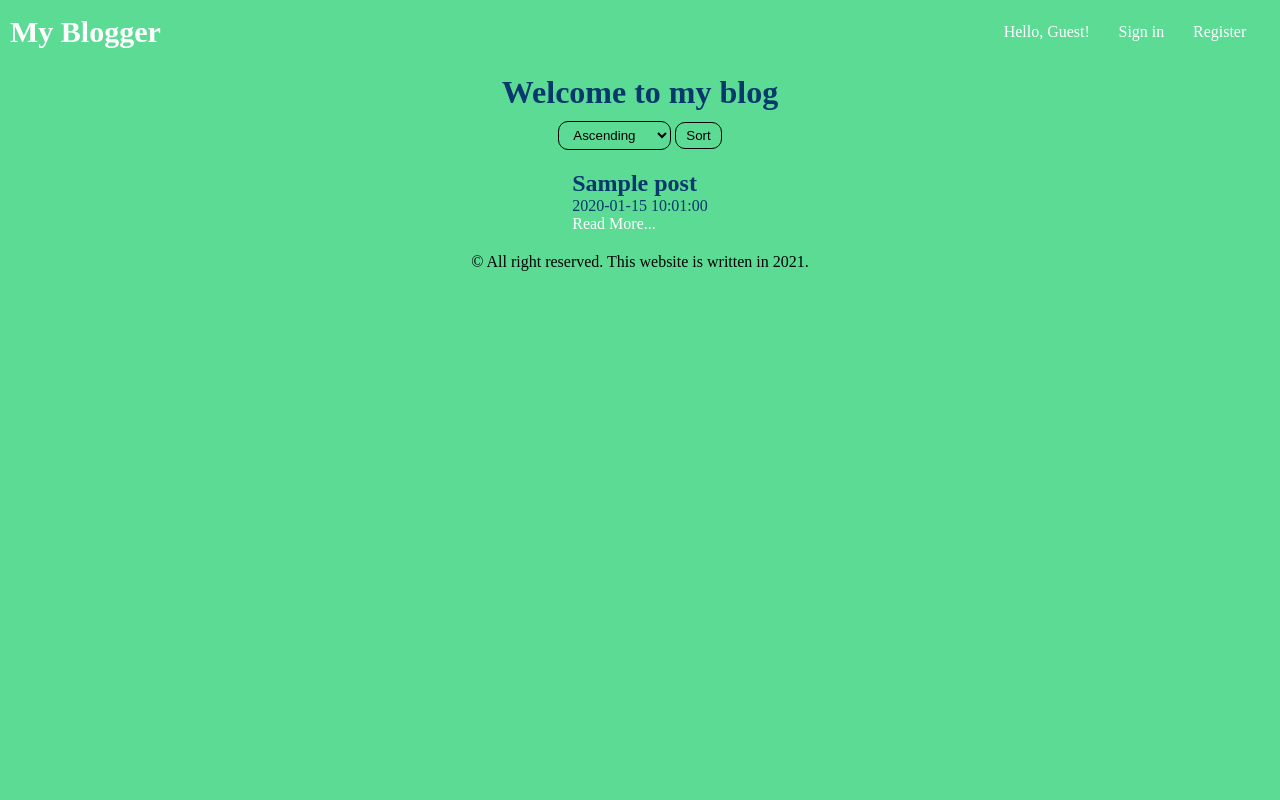
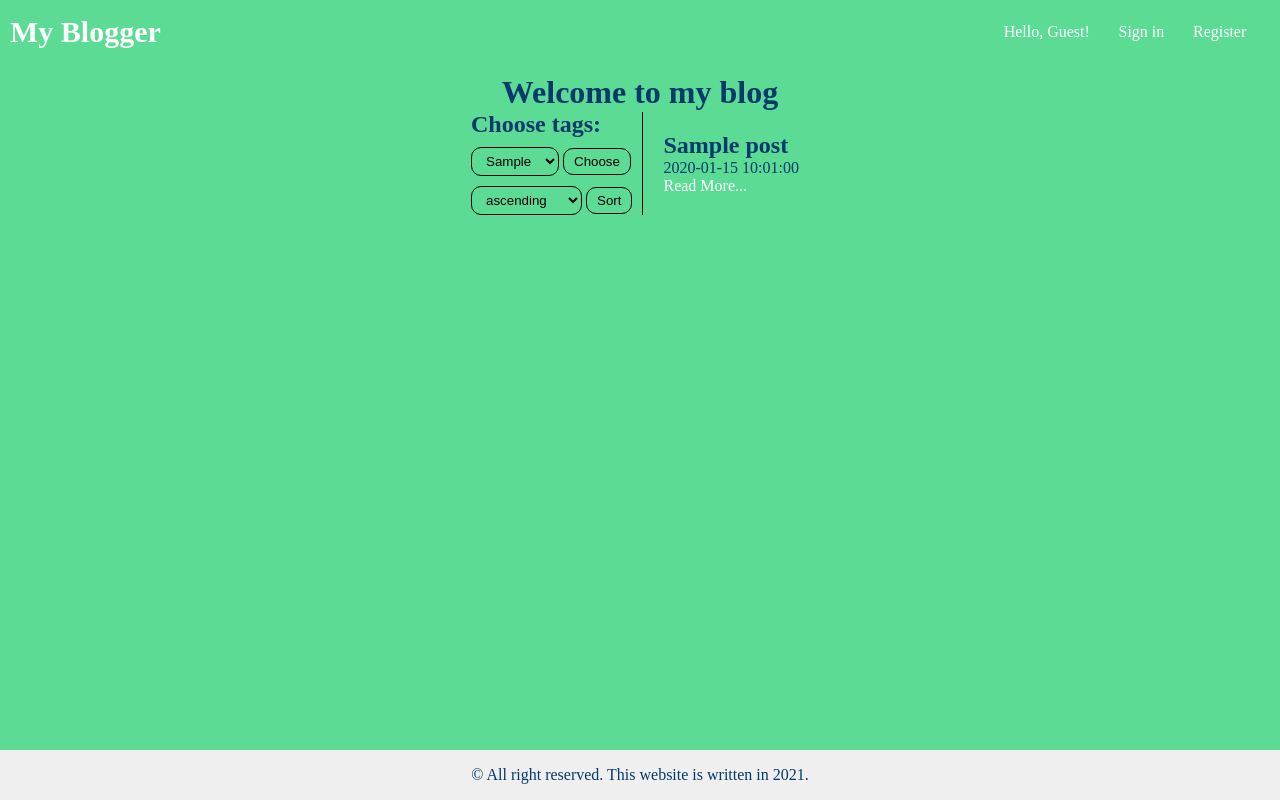
Before and after one commit to lamkimphu258/blogger-flask-app, a Flask app: page / in a window 1280 px wide. Run offline with Flask 2, Linux system fonts and the light colour scheme; tables that the repository leaves empty hold one stand-in row (values such as "Sample post").

Commit message:
ADD: sidebar

```diff
--- a/app/routes.py
+++ b/app/routes.py
@@ -9,13 +9,26 @@
 @app.route('/')
 @app.route('/index', methods=['GET', 'POST'])
 def index():
+    tags = []
+    posts = Post.query.order_by(Post.timestamp.asc())
+
+    for post in posts:
+        if post.tags not in tags:
+            tags.append(post.tags)
+
     sort_by = request.form.get('sort_by')
+    items_tag = request.form.get('tags')
 
-    posts = Post.query.order_by(Post.timestamp.asc()).all()
     if sort_by == 'descending':
-        posts = Post.query.order_by(Post.timestamp.desc()).all()
+        posts = Post.query.order_by(Post.timestamp.desc())
+    if items_tag:
+        posts = Post.query.filter_by(tags=items_tag)
+    posts = posts.all()
 
-    return render_template('index.html', title='Home Page', posts=posts)
+    app.logger.info(len(posts))
+    app.logger.info(items_tag)
+
+    return render_template('index.html', title='Home Page', posts=posts, tags=tags)
 
 
 @app.route('/posts/<int:post_id>', methods=['GET', 'POST'])
--- a/app/static/styles/base.css
+++ b/app/static/styles/base.css
@@ -80,3 +80,13 @@
     align-items: center;
     justify-content: space-evenly;
 }
+
+footer {
+    position: absolute;
+    right: 0;
+    bottom: 0;
+    left: 0;
+    padding: 1rem;
+    background-color: #efefef;
+    text-align: center;
+}
--- a/app/static/styles/index.css
+++ b/app/static/styles/index.css
@@ -5,6 +5,8 @@
     align-items: center;
     max-width: 1000px;
     margin: 0 auto;
+    border-left: 1px solid black;
+    margin-left: 10px;
 }
 
 .post {
@@ -18,3 +20,17 @@
 .filter {
     margin-top: 10px;
 }
+
+.sidebar {
+    display: flex;
+    flex-direction: column;
+    justify-content: center;
+    align-items: start;
+    margin-left: 10px;
+}
+
+.container-sidebar-content {
+    display: flex;
+    align-items: center;
+    justify-content: space-between;
+}
--- a/app/templates/base.html
+++ b/app/templates/base.html
@@ -30,14 +30,21 @@
     {% block page_title %}
     {% endblock %}
 
-    <div class="content">
-        {% block content %}
-        {% endblock %}
+    <div class="container-sidebar-content">
+        <div class="sidebar">
+            {% block sidebar %}
+            {% endblock %}
+        </div>
+
+        <div class="content">
+            {% block content %}
+            {% endblock %}
+        </div>
     </div>
 
     {% block footer %}
         <footer>
-            &copy All right reserved. This website is written in 2021.
+            <p style="background-color: initial;">&copy All right reserved. This website is written in 2021.</p>
         </footer>
     {% endblock %}
 </div>
--- a/app/templates/index.html
+++ b/app/templates/index.html
@@ -5,7 +5,29 @@
 {% endblock %}
 
 {% block page_title %}
-<h1>Welcome to my blog</h1>
+    <h1>Welcome to my blog</h1>
+{% endblock %}
+
+{% block sidebar %}
+    <form action="{{ url_for('index') }}" method="post">
+        <h2>Choose tags:</h2>
+        <select name="tags" id="tags">
+            {% for tag in tags %}
+                <option value="{{ tag }}">{{ tag }}</option>
+            {% endfor %}
+        </select>
+        <button type="submit" style="margin-top: 10px;">Choose</button>
+    </form>
+
+    <div class="filter">
+        <form action="{{ url_for('index') }}" method="post">
+            <select name="sort_by" id="sort_by">
+                <option value="ascending">ascending</option>
+                <option value="descending">descending</option>
+            </select>
+            <button type="submit">Sort</button>
+        </form>
+    </div>
 {% endblock %}
 
 {% block content %}
@@ -19,15 +41,6 @@
         {% endif %}
     {% endwith %}
 
-    <div class="filter">
-        <form action="" method="post">
-            <select name="sort_by" id="sort_by">
-                <option value="ascending">Ascending</option>
-                <option value="descending">Descending</option>
-            </select>
-            <button type="submit">Sort</button>
-        </form>
-    </div>
     {% for post in posts %}
         <div class="post">
             <h2>{{ post.title }}</h2>
```
Also changed, not shown: app/models.py (+9 -4 lines), migrations/versions/977ece36dcf6_.py (renamed from migrations/versions/e9923bded9cc_.py, +4 -3 lines), app/config/app.db.
